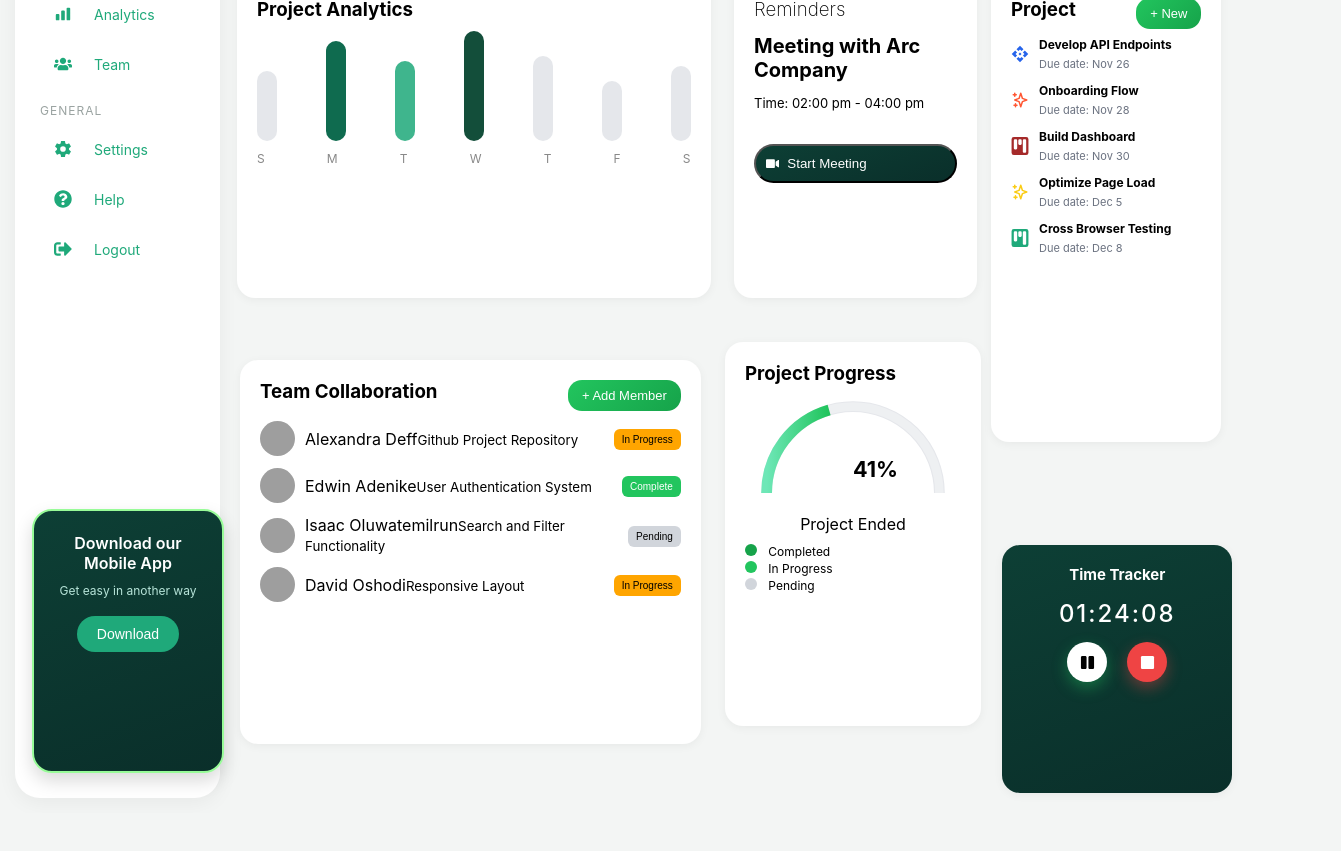
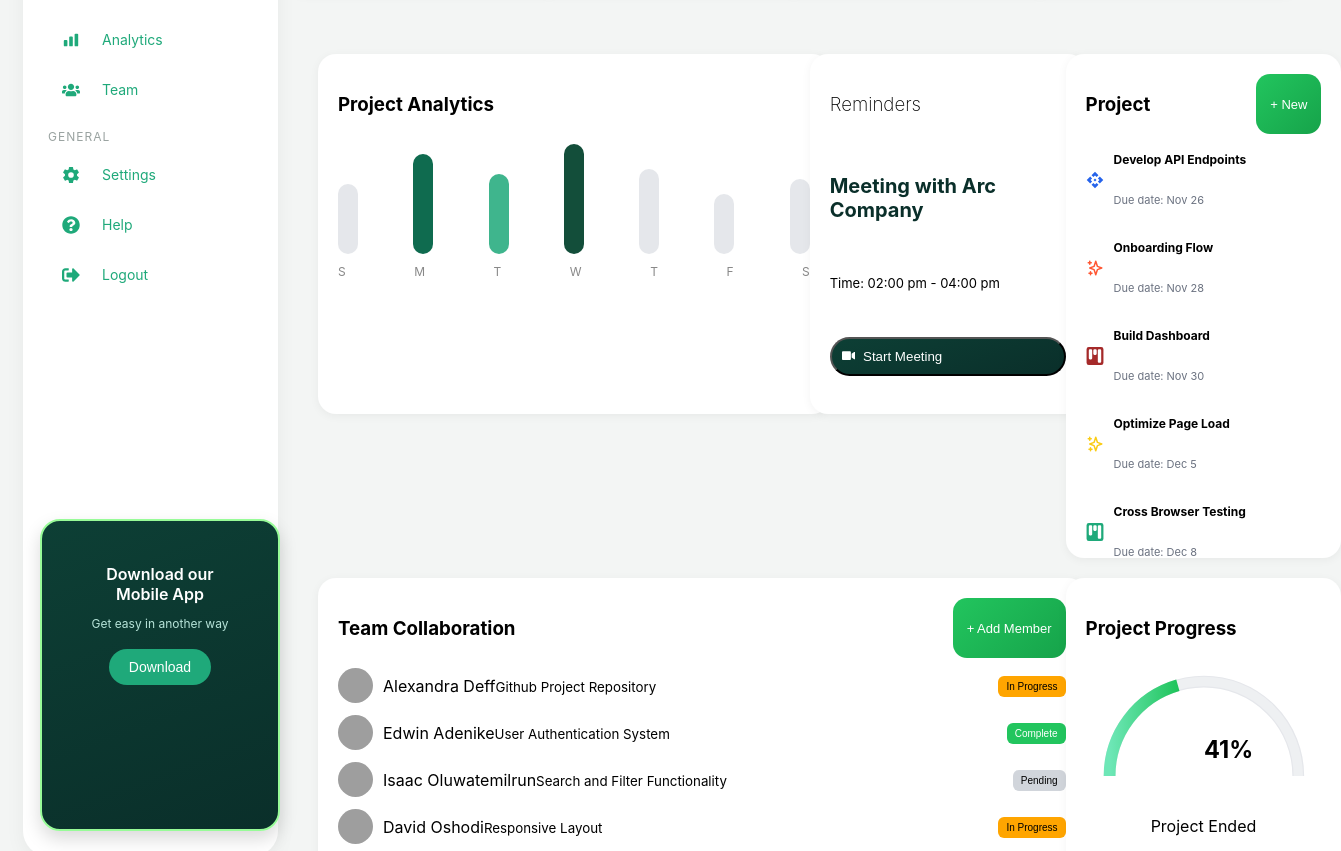
Before and after one commit to lakshmimahaa/Goldtracker-dashboard, a React (Vite) app: page / in a window 1280 px wide. Shown: the part 460-1311 px from the top of the page, 1341 px wide, since content can reach past the window. Before the commit the page ends 1273 px from the top, so only its background shows below. Built offline with nearby package versions, Linux system fonts and the light colour scheme; grey boxes are pictures that could not be loaded.

Commit message:
fivee commit

```diff
--- a/src/Styles/ProjectCards.css
+++ b/src/Styles/ProjectCards.css
@@ -1,393 +1,323 @@
-* {
-  box-sizing: border-box;
-  margin: 0;
-  padding: 0;
-}
+
 
 body {
+
 overflow-x: hidden;
+
 font-family: "Inter", sans-serif;
+
 background: #f3f5f4;
-}
 
-.dashboardGrid {
-  display: grid;
-  grid-template-columns: 2fr 1fr 1fr;
-  gap: 20px;
-  margin-top: -38px;
-  margin-left: -10px;
-  padding: 20px;
-  /* border: 2px solid black; */
-  /* width: 90vw; */
-}
-
-.card,
-.card-analytics,
-.card-reminders,
-.card-projects,
-.card-progress1,
-.card-team,
-.card-tracker {
-  background: #fff;
-  border-radius: 18px;
-  padding: 20px;
-  box-shadow: 0 2px 10px rgba(0,0,0,0.05);
-}
-
-.card-analytics {
-  grid-column: span 1;
-  height: 40vh;
-  width: 37vw;
-  /* border: 2px solid black; */
-  margin-top: -10px;
-  margin-left: -13px;
-}
-
-.bars {
-  display: flex;
-  align-items: flex-end;
-  justify-content: space-between;
-  height: 120px;
-}
-
-.bar {
-  width: 20px;
-  border-radius: 20px;
-  background: #e5e7eb;
-}
-
-.b1 { height: 70px; }
-.b2 { height: 100px; background: #0f6b4f; }
-.b3 { height: 80px; background: #3fb58d; }
-.b4 { height: 110px; background: #134e3a; }
-.b5 { height: 85px; }
-.b6 { height: 60px; }
-.b7 { height: 75px; }
-
-.days {
-  display: flex;
-  justify-content: space-between;
-  font-size: 12px;
-  color: #888;
-  margin-top: 10px;
-}
-
-.card-reminders {
-  grid-column: span 1;
-  height: 40vh;
-  width: 19vw;
-  /* border: 2px solid red; */
-  margin-left: -12px;
-  margin-top: -10px;
-}
-
-.cards {
-  display: flex;
-  flex-direction: column;
-  gap: 13px;
-  margin-bottom: 10px;
-}
-
-.card-reminders h3 {
-  font-weight: 200;
-}
-
-.card-reminders h4 {
-  font-size: 20px;
-  color: linear-gradient(160deg,#0d3f35,#0a2f2a);
-}
-
-.card-reminders p {
-  font-size: 13px;
-}
-
-.meetingBtn {
-  margin-top: 20px;
-  background: linear-gradient(160deg,#0d3f35,#0a2f2a);
-  color: white;
-  /* border: 2px solid black; */
-  padding: 10px;
-  border-radius: 23px;
-  display: flex;
-  gap: 8px;
-  align-items: center;
-}
-
-.card-projects {
-  grid-column: span 1;
-  height: 58vh;
-  width: 18vw;
-  /* border: 2px solid green; */
-  margin-left: -13px;
-  margin-top: -10px;
-}
-
-.projectHeader {
-  display: flex;
-  justify-content: space-between;
-}
-
-.newBtn {
-  background: linear-gradient(135deg, #22c55e, #16a34a);
-  color: #fff;
-  border: none;
-  padding: 8px 14px;
-  border-radius: 14px;
-  font-size: 13px;
-  font-weight: 500;
-  cursor: pointer;
-  transition: all 0.3s ease;
-}
-
-.demo {
-  list-style: none;
-  padding: 0;
-  margin-top: 8px;
-}
-
-.points {
-  display: flex;
-  flex-direction: column;
-  gap: 5px;
-}
-
-.list {
-  display: flex;
-  align-items: center;
-  margin-bottom: 12px;
-}
-
-.icon {
-  margin-right: 10px;
-}
-
-.card-projects .points h2 {
-  font-size: 12px;
-}
-
-.points p {
-  font-size: 11px;
-  color: #6b7280;
-}
-
-.card-team {
-  grid-column: span 2;
-  height: 48vh;
-  width: 36vw;
-  /* border: 2px solid red; */
-  margin-top: -102px;
-  margin-left: -10px;
-}
-
-.teamHeader {
-  display: flex;
-  justify-content: space-between;
-  margin-bottom: 10px;
-}
-
-.addBtn {
-  background: linear-gradient(135deg, #22c55e, #16a34a);
-  color: #fff;
-  border: none;
-  padding: 8px 14px;
-  border-radius: 14px;
-  font-size: 13px;
-  font-weight: 500;
-  cursor: pointer;
-}
-
-.member {
-  display: flex;
-  align-items: center;
-  margin-bottom: 12px;
-}
-
-.avatar {
-  width: 35px;
-  height: 35px;
-  border-radius: 50%;
-}
-
-.memberInfo {
-  flex: 1;
-  margin-left: 10px;
-}
-
-.statusBtns button {
-  font-size: 10px;
-  padding: 5px 8px;
-  border-radius: 6px;
-  border: none;
-}
-
-.complete { background: #22c55e; color: white; }
-.inprogress { background: orange; }
-.pending { background: #e5e7eb; }
-
-
-.card-progress1 {
-  grid-column: span 1;
-  height: 48vh;
-  width: 20vw;
-  /* border: 2px solid green; */
-  margin-left: -109%;
-  margin-top: -47%;
-}
-
-.card-progress1 .halfCircleWrapper {
-  display: flex;
-  flex-direction: column;
-  align-items: center;
-}
-
-.card-progress1 .bg {
-  fill: none;
-  stroke: #e5e7eb;
-  stroke-width: 10;
-}
-
-.card-progress1 .progress {
-  fill: none;
-  stroke: url(#gradient);
-  stroke-width: 10;
-}
-
-.card-progress1 .percent {
-  font-size: 20px;
-  font-weight: bold;
-}
-
-.card-progress1 .legend {
-  display: flex;
-  justify-content: space-between;
-  margin-top: 10px;
-}
-
-.legend{
-  /* border: 2px solid black; */
-  display: flex;
-  flex-direction: column;
-  gap: 2px;
-  font-size: 12px;
-}
-
-.dot {
-  display: inline-block;
-  width: 12px;
-  height: 12px;
-  border-radius: 50%;
-  margin-right: 8px;
-}
-
-.completed {
-  background-color: #16a34a;
-}
-
-.progressDot {
-  background-color: #22c55e;
-}
-
-.pending {
-  background-color: #d1d5db;
-}
-
-.status-container div {
-  display: flex;
-  align-items: center;
-  margin-bottom: 6px;
-}
-
-.card-tracker {
-  grid-column: span 1;
-  height: 31vh;
-  text-align: center;
-  background: linear-gradient(160deg,#0d3f35,#0a2f2a);
-  /* border: 2px solid red; */
-  margin-left: 158%;
-  margin-top: -46%;
-  width: 18vw;
-}
-
-.card-tracker h3 {
-  font-size: 15px;
-  color: white;
-  margin-bottom: 10px;
-}
-
-
-.card-tracker .time {
-  font-size: 24px;
-  font-weight: 500;
-  color: white;
-  margin: 15px 0 25px;
-  letter-spacing: 2px;
-}
-
-.trackerButtons {
-  display: flex;
-  justify-content: center;
-  gap: 20px;
-  /* border: 2px solid yellow; */
-  margin-top: -11px;
-}
-
-.trackerButtons button {
-  border: none;
-  width: 40px;
-  height: 40px;
-  border-radius: 50%;
-  display: flex;
-  align-items: center;
-  justify-content: center;
-  font-size: 15px;
-  cursor: pointer;
-  transition: all 0.3s ease;
-}
-
-.pause-btn {
-  background: #FFF;
-  color: linear-gradient(135deg, #22c55e, #16a34a);
-  box-shadow: 0 6px 15px rgba(34, 197, 94, 0.4);
-}
-
-.stop {
-  background: #ef4444;
-  color: #fff;
-  box-shadow: 0 6px 15px rgba(239, 68, 68, 0.4);
-}
-
-.trackerButtons button:hover {
-  transform: translateY(-3px) scale(1.05);
-}
-
-.trackerButtons button:active {
-  transform: scale(0.95);
 }
 
 /* ===================== */
-/* MOBILE RESPONSIVE */
-@media (max-width: 768px) {
+
+/* DASHBOARD GRID LAYOUT */
+
+/* ===================== */
+
 .dashboardGrid {
-    grid-template-columns: 1fr; /* stack cards */
-    gap: 15px;
-    margin: 0;
-    padding: 10px;
+
+display: grid;
+
+grid-template-columns: 2fr 1fr 1fr;
+
+gap: 20px;
+
+padding: 20px;
+
 }
 
+/* ===================== */
+
+/* CARDS GENERAL STYLE */
+
+/* ===================== */
+
+.card,
+
 .card-analytics,
+
 .card-reminders,
+
 .card-projects,
+
+.card-progress1,
+
 .card-team,
-  .card-progress1,
+
 .card-tracker {
-    width: 100% !important;
-    height: auto;
-    margin: 0 !important;
-    grid-column: span 1 !important;
+
+background: #fff;
+
+border-radius: 18px;
+
+padding: 20px;
+
+box-shadow: 0 2px 10px rgba(0,0,0,0.05);
+
+width: 100%; /* grid handles width */
+
 }
 
+/* ===================== */
+
+/* CARD POSITIONS (DESKTOP) */
+
+/* ===================== */
+
+.card-analytics { grid-column: span 1; height: 40vh; }
+
+.card-reminders { grid-column: span 1; height: 40vh; }
+
+.card-projects { grid-column: span 1; height: 58vh; }
+
+.card-team { grid-column: span 2; height: 48vh; }
+
+.card-progress1 { grid-column: span 1; height: 48vh; }
+
+.card-tracker { grid-column: span 1; height: 31vh; background: linear-gradient(160deg,#0d3f35,#0a2f2a); text-align: center; color: white; }
+
+/* ===================== */
+
+/* ANALYTICS BARS */
+
+/* ===================== */
+
+.bars { display: flex; align-items: flex-end; justify-content: space-between; height: 120px; }
+
+.bar { width: 20px; border-radius: 20px; background: #e5e7eb; }
+
+.b1 { height: 70px; }
+
+.b2 { height: 100px; background: #0f6b4f; }
+
+.b3 { height: 80px; background: #3fb58d; }
+
+.b4 { height: 110px; background: #134e3a; }
+
+.b5 { height: 85px; }
+
+.b6 { height: 60px; }
+
+.b7 { height: 75px; }
+
+.days { display: flex; justify-content: space-between; font-size: 12px; color: #888; margin-top: 10px; }
+
+/* ===================== */
+
+/* REMINDERS CARD */
+
+/* ===================== */
+
+.cards { display: flex; flex-direction: column; gap: 13px; margin-bottom: 10px; }
+
+.card-reminders h3 { font-weight: 200; }
+
+.card-reminders h4 { font-size: 20px; color: #0a2f2a; }
+
+.card-reminders p { font-size: 13px; }
+
 .meetingBtn {
+
+margin-top: 20px;
+
+background: linear-gradient(160deg,#0d3f35,#0a2f2a);
+
+color: white;
+
+padding: 10px;
+
+border-radius: 23px;
+
+display: flex;
+
+gap: 8px;
+
+align-items: center;
+
 width: 100%;
-    margin-left: 0;
+
 }
+
+/* ===================== */
+
+/* PROJECTS CARD */
+
+/* ===================== */
+
+.projectHeader { display: flex; justify-content: space-between; }
+
+.newBtn {
+
+background: linear-gradient(135deg, #22c55e, #16a34a);
+
+color: #fff;
+
+border: none;
+
+padding: 8px 14px;
+
+border-radius: 14px;
+
+font-size: 13px;
+
+font-weight: 500;
+
+cursor: pointer;
+
+transition: all 0.3s ease;
+
 }
+
+.demo { list-style: none; padding: 0; margin-top: 8px; }
+
+.points { display: flex; flex-direction: column; gap: 5px; }
+
+.list { display: flex; align-items: center; margin-bottom: 12px; }
+
+.icon { margin-right: 10px; }
+
+.card-projects .points h2 { font-size: 12px; }
+
+.points p { font-size: 11px; color: #6b7280; }
+
+/* ===================== */
+
+/* TEAM CARD */
+
+/* ===================== */
+
+.teamHeader { display: flex; justify-content: space-between; margin-bottom: 10px; }
+
+.addBtn {
+
+background: linear-gradient(135deg, #22c55e, #16a34a);
+
+color: #fff;
+
+border: none;
+
+padding: 8px 14px;
+
+border-radius: 14px;
+
+font-size: 13px;
+
+font-weight: 500;
+
+cursor: pointer;
+
+}
+
+.member { display: flex; align-items: center; margin-bottom: 12px; }
+
+.avatar { width: 35px; height: 35px; border-radius: 50%; }
+
+.memberInfo { flex: 1; margin-left: 10px; }
+
+.statusBtns button { font-size: 10px; padding: 5px 8px; border-radius: 6px; border: none; }
+
+.complete { background: #22c55e; color: white; }
+
+.inprogress { background: orange; }
+
+.pending { background: #e5e7eb; }
+
+/* ===================== */
+
+/* PROGRESS CARD */
+
+/* ===================== */
+
+.card-progress1 .halfCircleWrapper { display: flex; flex-direction: column; align-items: center; }
+
+.card-progress1 .bg { fill: none; stroke: #e5e7eb; stroke-width: 10; }
+
+.card-progress1 .progress { fill: none; stroke: url(#gradient); stroke-width: 10; }
+
+.card-progress1 .percent { font-size: 20px; font-weight: bold; }
+
+.card-progress1 .legend { display: flex; justify-content: space-between; margin-top: 10px; }
+
+.legend { display: flex; flex-direction: column; gap: 2px; font-size: 12px; }
+
+.dot { display: inline-block; width: 12px; height: 12px; border-radius: 50%; margin-right: 8px; }
+
+.completed { background-color: #16a34a; }
+
+.progressDot { background-color: #22c55e; }
+
+.pending { background-color: #d1d5db; }
+
+.status-container div { display: flex; align-items: center; margin-bottom: 6px; }
+
+/* ===================== */
+
+/* TRACKER CARD */
+
+/* ===================== */
+
+.card-tracker h3 { font-size: 15px; margin-bottom: 10px; }
+
+.card-tracker .time { font-size: 24px; font-weight: 500; margin: 15px 0 25px; letter-spacing: 2px; }
+
+.trackerButtons { display: flex; justify-content: center; gap: 20px; margin-top: 10px; }
+
+.trackerButtons button {
+
+border: none;
+
+width: 40px;
+
+height: 40px;
+
+border-radius: 50%;
+
+display: flex;
+
+align-items: center;
+
+justify-content: center;
+
+font-size: 15px;
+
+cursor: pointer;
+
+transition: all 0.3s ease;
+
+}
+
+.pause-btn { background: #FFF; color: linear-gradient(135deg, #22c55e, #16a34a); box-shadow: 0 6px 15px rgba(34,197,94,0.4); }
+
+.stop { background: #ef4444; color: #fff; box-shadow: 0 6px 15px rgba(239,68,68,0.4); }
+
+.trackerButtons button:hover { transform: translateY(-3px) scale(1.05); }
+
+.trackerButtons button:active { transform: scale(0.95); }
+
+/* ===================== */
+
+/* MOBILE RESPONSIVE */
+
+/* ===================== */
+
+@media (max-width: 768px) {
+
+.dashboardGrid { grid-template-columns: 1fr; gap: 15px; padding: 10px; }
+
+.card-analytics,
+
+.card-reminders,
+
+.card-projects,
+
+.card-team,
+
+.card-progress1,
+
+.card-tracker { width: 100% !important; height: auto !important; }
+
+.meetingBtn { width: 100%; }
+
+}
```
Lines whose indentation alone changed are shown as unchanged.
